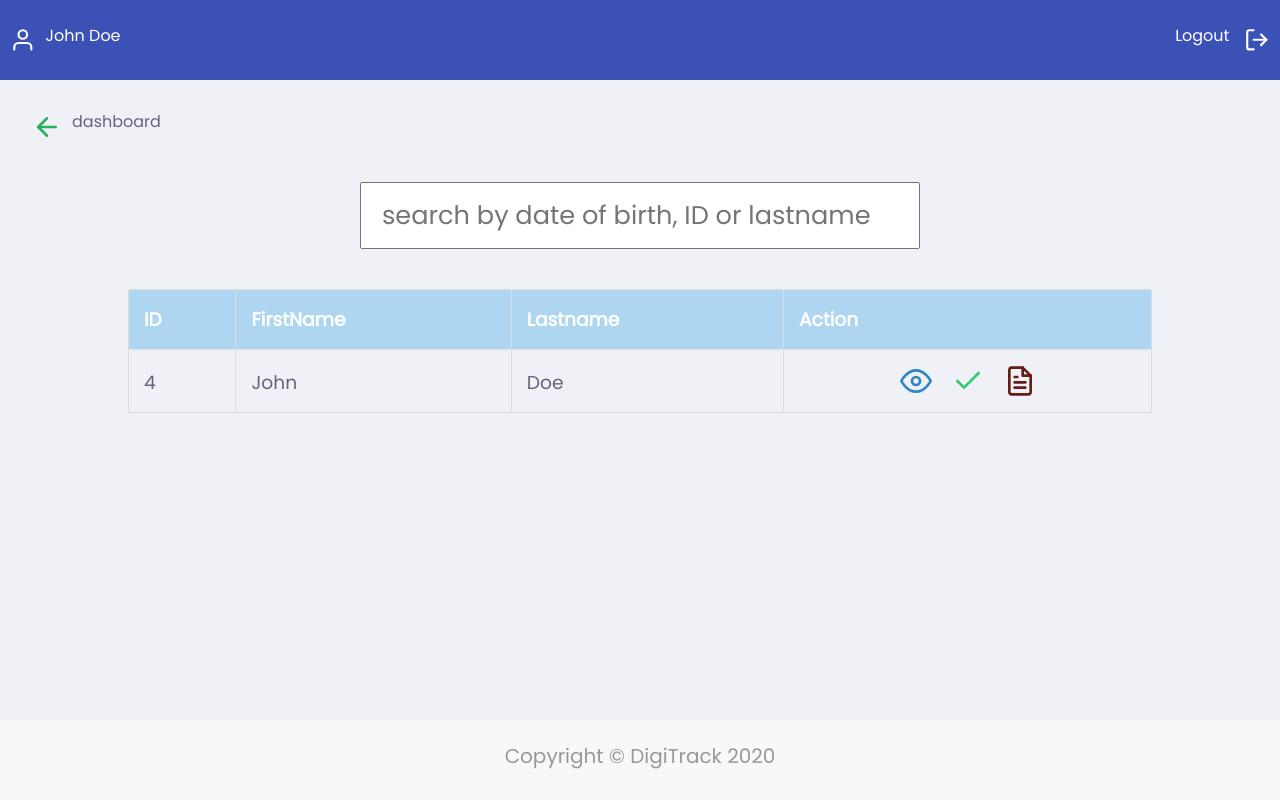
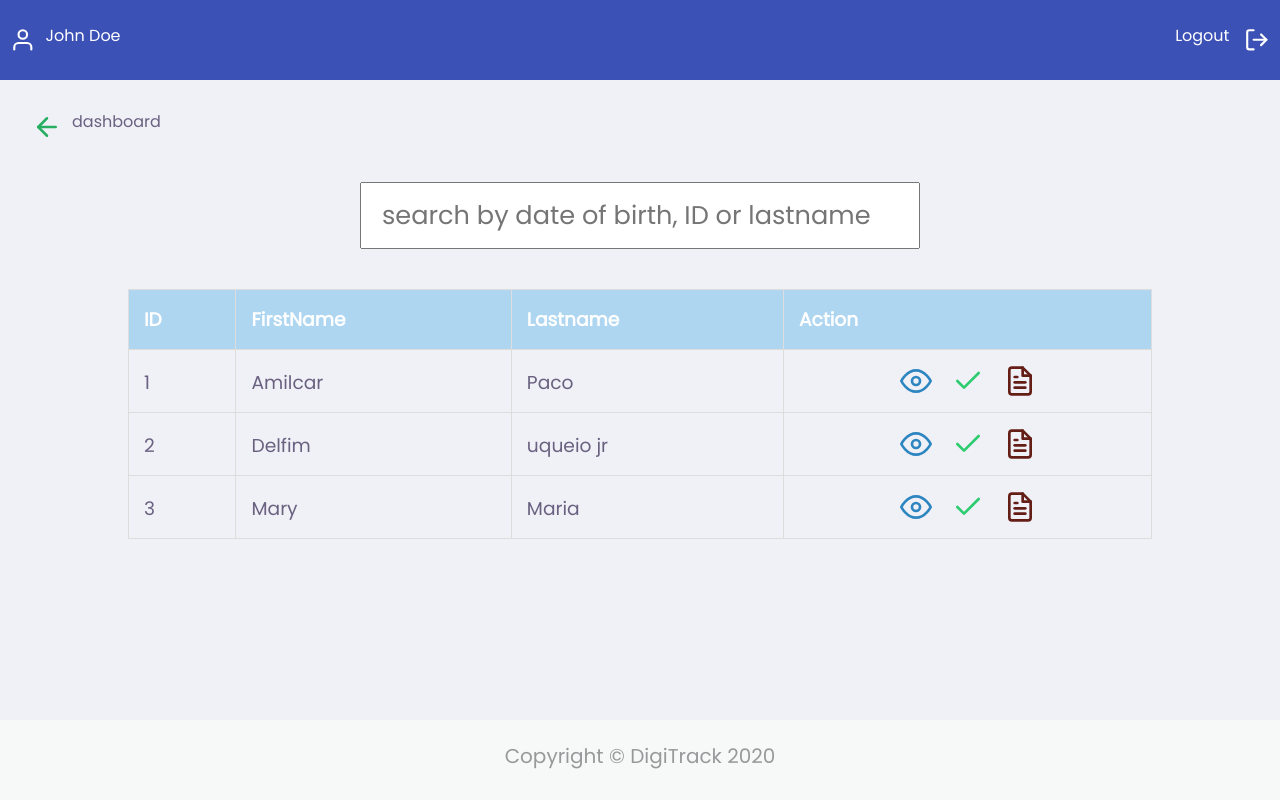
Before and after one commit to delfim-junior/DigitTracker, a React (Create React App) app in the folder tracker/: page /admin/requests in a window 1280 px wide. Built offline with nearby package versions, Linux system fonts and the light colour scheme; the HTML template or start-up script is replaced by a standard one.

Commit message:
add: pass user request id on Eye Click

```diff
--- /dev/null
+++ b/tracker/src/pages/Details/index.js
@@ -0,0 +1,36 @@
+import React, { useEffect, useState } from 'react';
+import { useParams, useHistory } from 'react-router-dom'
+
+import './styles.css';
+import { FiArrowLeft } from 'react-icons/fi';
+
+
+function Details() {
+    const params = useParams()
+    const history = useHistory()
+
+    const [userDetails, setUserDetails] = useState('')
+
+    useEffect(() => {
+        //Here is the ID:
+        console.log(params.id)
+        //You can Fetch request details from Database based on the ID
+    }, [])
+
+    function handleGoBack() {
+        history.goBack()
+    }
+
+    return (
+        <div className="details-container">
+            <header>
+                <FiArrowLeft onClick={handleGoBack} size={30} color="#27AE60" />
+                <h6 onClick={handleGoBack}>Back</h6>
+            </header>
+            <br />
+            Request Details Page
+        </div>
+    );
+}
+
+export default Details;
--- /dev/null
+++ b/tracker/src/pages/Details/styles.css
@@ -0,0 +1,26 @@
+div.details-container {
+    display: flex;
+    align-items: center;
+    justify-content: center;
+}
+
+.details-container {
+    display: flex;
+    flex-direction: column;
+    padding: 2rem;
+}
+
+.details-container>header {
+    display: flex;
+    flex-direction: row;
+    cursor: pointer;
+    transition: all .2s ease-in-out;
+}
+
+.details-container>header h6 {
+    margin-left: 10px;
+}
+
+.details-container>header:hover {
+    transform: scale(1.01);
+}
--- a/tracker/src/pages/Requests/index.js
+++ b/tracker/src/pages/Requests/index.js
@@ -1,4 +1,4 @@
-import React from 'react';
+import React, { useState, useEffect } from 'react';
 import { useHistory } from 'react-router-dom'
 import { FiArrowLeft, FiCheck, FiEye, FiFileText } from 'react-icons/fi'
 
@@ -8,8 +8,37 @@ import './styles.css';
 function Requests() {
     const history = useHistory()
 
+    const [requestsList, setRequestsList] = useState([])
+
+    //Simulating data coming from database and filling requestsList state
+    useEffect(() => {
+        const data = [
+            {
+                id: 1,
+                firstname: 'Amilcar',
+                lasname: 'Paco'
+            },
+            {
+                id: 2,
+                firstname: 'Delfim',
+                lasname: 'uqueio jr'
+            },
+            {
+                id: 3,
+                firstname: 'Mary',
+                lasname: 'Maria'
+            },
+        ]
+
+        setRequestsList(data)
+    },[])
+
     function handleGoBack() {
         history.goBack()
+    }
+
+    function handleSeeDetails(id) {
+        history.push(`/admin/requests/${id}`)
     }
 
     return (
@@ -28,10 +57,12 @@ function Requests() {
                         <th>Lastname</th>
                         <th>Action</th>
                     </tr>
+                    {
+                        requestsList.map(request => (
                             <tr>
-                        <td>4</td>
-                        <td>John</td>
-                        <td>Doe</td>
+                                <td>{request.id}</td>
+                                <td>{request.firstname}</td>
+                                <td>{request.lasname}</td>
                                 <td className="buttons">
                                     <FiEye
                                         data-tip="Details"
@@ -39,6 +70,7 @@ function Requests() {
                                         color="#2E86C1"
                                         style={{ marginRight: '20px', cursor: 'pointer' }}
                                         size={32}
+                                        onClick={() => handleSeeDetails(request.id)}
                                     />
 
                                     <FiCheck
@@ -59,6 +91,9 @@ function Requests() {
 
                                 </td>
                             </tr>
+                        ))
+                    }
+
 
                 </table>
             </div>
--- a/tracker/src/routes/routesAdmin.js
+++ b/tracker/src/routes/routesAdmin.js
@@ -2,12 +2,14 @@ import React from 'react'
 import { Switch, Route } from 'react-router-dom'
 import Dashboard from '../pages/Dashboard'
 import Requests from '../pages/Requests'
+import Details from '../pages/Details'
 
 
 const RoutesAdmin = () => (
     <Switch>
         <Route exact path='/admin' component={Dashboard} />
-        <Route path='/admin/requests' component={Requests} />
+        <Route exact path='/admin/requests' component={Requests} />
+        <Route path='/admin/requests/:id' component={Details} />
     </Switch>
 )
 
```
Lines whose indentation alone changed are shown as unchanged.
